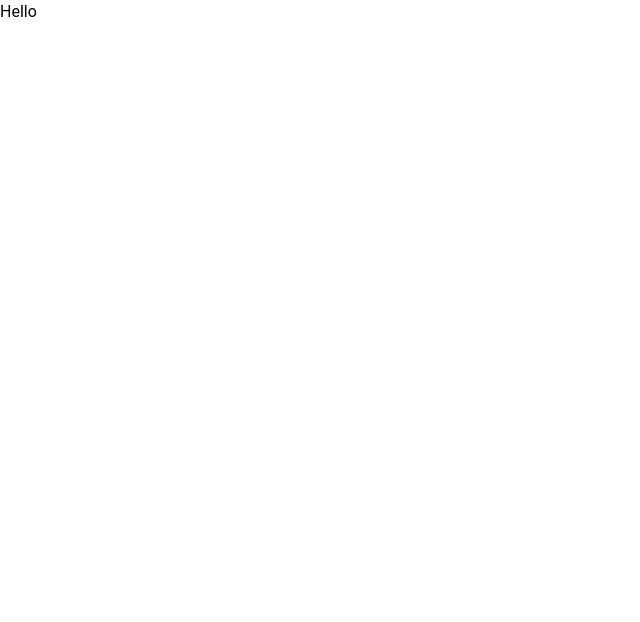
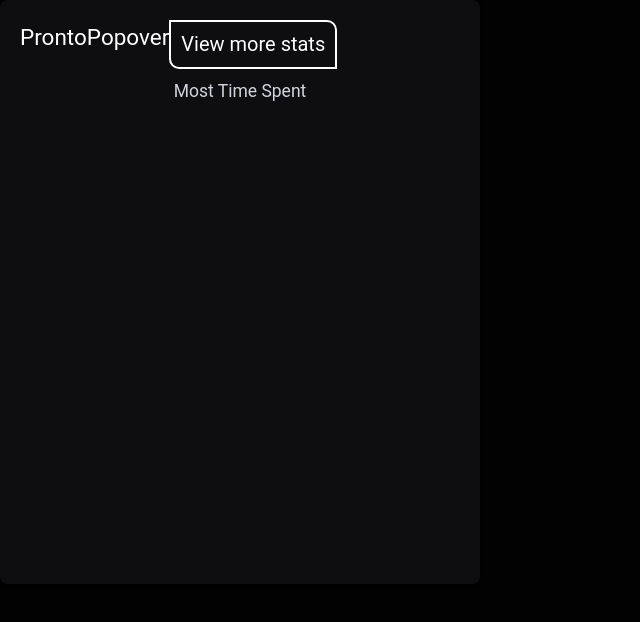
Before and after one commit to AlterHacks/pronto, a Vue app: page / in a window 1280 px wide. Shown: the top 622 px of the page, without its empty margins (0-640 px from the left). Built offline with nearby package versions, Linux system fonts and the light colour scheme.

Commit message:
add a bunch of stuff

```diff
--- a/src/ProntoDB.ts
+++ b/src/ProntoDB.ts
@@ -48,5 +48,22 @@ export class ProntoDB extends Dexie {
     }, {});
   }
 
-  getTopCategories() {}
+  async getTopCategories() {
+    const categoryTimes: { [keys: string]: number } = {};
+    for (const [category, hostnames] of Object.entries(categories)) {
+      const eligibleHosts = await this.hosts
+        .where("hostname")
+        .anyOf(hostnames)
+        .toArray();
+
+      let totalCategoryTime = 0;
+      eligibleHosts.forEach((hostEntry) => {
+        totalCategoryTime += hostEntry.totalTimeSpent;
+      });
+
+      categoryTimes[category] = totalCategoryTime;
+    }
+
+    return categoryTimes;
+  }
 }
--- a/src/components/CategoryPie.vue
+++ b/src/components/CategoryPie.vue
@@ -0,0 +1,80 @@
+<template>
+  <pie-chart
+    :chartdata="topSpent"
+    :options="{
+      responsive: true,
+      maintainAspectRatio: true,
+      aspectRatio: 1,
+      tooltips: {
+        callbacks: {
+          title: this.getTitle,
+          label: this.getLabel,
+        },
+      },
+      legend: {
+        display: false,
+      },
+    }"
+    :update="update"
+  />
+</template>
+
+<script lang="ts">
+import Vue from "vue";
+import PieChart from "@/components/PieChart.vue";
+import { ProntoDB } from "@/ProntoDB";
+import duration from "dayjs/plugin/duration";
+import relativeTime from "dayjs/plugin/relativeTime";
+import dayjs from "dayjs";
+import { ChartTooltipItem, ChartData } from "chart.js";
+
+dayjs.extend(duration);
+dayjs.extend(relativeTime);
+
+export default Vue.extend({
+  components: { PieChart },
+  props: {
+    colors: Array as () => string[],
+  },
+  data() {
+    return {
+      update: true,
+      topSpent: {
+        labels: [],
+        datasets: [
+          {
+            backgroundColor: "#f87979",
+            data: [40, 20],
+          },
+        ],
+      } as Chart.ChartData,
+    };
+  },
+  async mounted() {
+    const db = new ProntoDB();
+    const spent = await db.getTopCategories();
+    Vue.set(
+      this.topSpent,
+      "labels",
+      Object.entries(spent).map(([key, val]) => key)
+    );
+    Vue.set(
+      this.topSpent.datasets![0],
+      "data",
+      Object.entries(spent).map(([key, val]) => val)
+    );
+    Vue.set(this.topSpent.datasets![0], "backgroundColor", this.colors);
+    this.update = !this.update;
+  },
+  methods: {
+    getLabel(tooltipItem: ChartTooltipItem, data: ChartData) {
+      const rawUnix =
+        this.topSpent.datasets?.[0]?.data?.[tooltipItem.index!] || 0;
+      return dayjs.duration(rawUnix as number).humanize();
+    },
+    getTitle(tooltipItem: ChartTooltipItem[], data: ChartData) {
+      return data.labels?.[tooltipItem[0].index || 0];
+    },
+  },
+});
+</script>
--- /dev/null
+++ b/src/components/Dropdown.vue
@@ -0,0 +1,61 @@
+<template>
+  <div class="dropdown">
+    <button class="dropbtn">Dropdown</button>
+    <div class="dropdown-content">
+      <a href="#">Link 1</a>
+      <a href="#">Link 2</a>
+      <a href="#">Link 3</a>
+    </div>
+  </div>
+</template>
+
+<script lang="ts">
+import Vue from "vue";
+
+export default Vue.extend({});
+</script>
+
+<style scoped lang="postcss">
+/* Style The Dropdown Button */
+.dropbtn {
+  @apply bg-prontodark-700 text-white p-4 text-lg border-none cursor-pointer rounded-sm focus:outline-none;
+}
+
+/* The container <div> - needed to position the dropdown content */
+.dropdown {
+  @apply bg-prontodark-800 relative inline-block;
+}
+
+/* Dropdown Content (Hidden by Default) */
+.dropdown-content {
+  @apply bg-prontodark-700;
+  display: none;
+  position: absolute;
+  min-width: 160px;
+  box-shadow: 0px 8px 16px 0px rgba(0, 0, 0, 0.2);
+  z-index: 1;
+}
+
+/* Links inside the dropdown */
+.dropdown-content a {
+  color: white;
+  padding: 12px 16px;
+  text-decoration: none;
+  display: block;
+}
+
+/* Change color of dropdown links on hover */
+.dropdown-content a:hover {
+  @apply bg-prontodark-700;
+}
+
+/* Show the dropdown menu on hover */
+.dropdown:hover .dropdown-content {
+  display: block;
+}
+
+/* Change the background color of the dropdown button when the dropdown content is shown */
+.dropdown:hover .dropbtn {
+  @apply bg-prontodark-800;
+}
+</style>
--- /dev/null
+++ b/src/components/HBtn.vue
@@ -0,0 +1,21 @@
+<template>
+  <button class="btn-root">
+    <slot />
+  </button>
+</template>
+
+<style lang="postcss" scoped>
+.btn-root {
+  @apply border-white border-2 p-1 px-2 text-white rounded-tr-lg rounded-bl-lg transition-all relative justify-center items-center flex focus:outline-none;
+  background-image: transparent;
+}
+
+.btn-root:hover {
+  @apply bg-blue-200 text-black -translate-y-0.5 translate-x-0.5 transform;
+  box-shadow: 0 4px 18px 0 theme("colors.blue.400");
+}
+
+.btn-root:active {
+  @apply translate-y-0;
+}
+</style>
--- a/src/components/LineChart.vue
+++ b/src/components/LineChart.vue
@@ -30,7 +30,7 @@ export default Vue.extend({
     this.chartInst = new Chart(
       (this.$refs.chart as HTMLCanvasElement).getContext("2d")!,
       {
-        type: "line",
+        type: "scatter",
         data: this.chartdata,
         options: this.options,
       }
--- a/src/components/TimeSpentTrend.vue
+++ b/src/components/TimeSpentTrend.vue
@@ -15,6 +15,13 @@
       legend: {
         display: false,
       },
+      scales: {
+        yAxes: [
+          {
+            type: 'logarithmic',
+          },
+        ],
+      },
     }"
     :update="update"
   />
@@ -26,11 +33,30 @@ import LineChart from "@/components/LineChart.vue";
 import { ProntoDB } from "@/ProntoDB";
 import duration from "dayjs/plugin/duration";
 import relativeTime from "dayjs/plugin/relativeTime";
+import updateLocale from "dayjs/plugin/updateLocale";
 import dayjs from "dayjs";
-import { ChartTooltipItem, ChartData } from "chart.js";
+import { ChartTooltipItem, ChartData, ChartPoint } from "chart.js";
 
 dayjs.extend(duration);
 dayjs.extend(relativeTime);
+dayjs.extend(updateLocale);
+dayjs.updateLocale("en", {
+  relativeTime: {
+    future: "in %s",
+    past: "%s ago",
+    s: "%d seconds",
+    m: "a minute",
+    mm: "%d minutes",
+    h: "an hour",
+    hh: "%d hours",
+    d: "a day",
+    dd: "%d days",
+    M: "a month",
+    MM: "%d months",
+    y: "a year",
+    yy: "%d years",
+  },
+});
 
 export default Vue.extend({
   components: { LineChart },
@@ -61,7 +87,7 @@ export default Vue.extend({
       month: 2.628e6,
       year: 3.154e7,
     };
-    const selectedRange = 20000; // ranges[this.range];
+    const selectedRange = 100000; // ranges[this.range];
     const granularity = 100;
 
     const step = selectedRange / granularity;
@@ -74,7 +100,10 @@ export default Vue.extend({
     };
 
     const mappedData: {
-      [host: string]: number[];
+      [host: string]: {
+        x: number;
+        y: number;
+      }[];
     } = {};
     for (let i = 0; i < granularity; i++) {
       const spent = await db.getTopSpentBetween(
@@ -84,9 +113,14 @@ export default Vue.extend({
 
       Object.keys(spent).forEach((key) => {
         if (!mappedData[key]) mappedData[key] = [];
-        mappedData[key].push(spent[key]);
+        mappedData[key].push({
+          x: Date.now() - step * 1000 * i,
+          y: spent[key],
+        });
       });
     }
+
+    console.log(mappedData);
 
     Object.keys(mappedData).forEach((key, i) => {
       lineConfig.datasets?.push({
@@ -96,7 +130,8 @@ export default Vue.extend({
         data: mappedData[key],
         pointRadius: 5,
         pointBackgroundColor: this.colors[i % this.colors.length],
-        lineTension: 0.8,
+        lineTension: 0,
+        showLine: true,
       });
     });
     Vue.set(this.topSpent, "datasets", lineConfig.datasets);
@@ -105,8 +140,10 @@ export default Vue.extend({
   methods: {
     getLabel(tooltipItem: ChartTooltipItem, data: ChartData) {
       const rawUnix =
-        this.topSpent.datasets?.[0]?.data?.[tooltipItem.index!] || 0;
-      return dayjs.duration(rawUnix as number).humanize();
+        (data.datasets?.[tooltipItem.datasetIndex || 0]?.data?.[
+          tooltipItem.index!
+        ] as ChartPoint)?.y || 0;
+      return dayjs.duration(rawUnix as number).humanize(false);
     },
     getTitle(tooltipItem: ChartTooltipItem[], data: ChartData) {
       return data.datasets?.[tooltipItem[0].datasetIndex || 0].label;
--- a/src/options/App.vue
+++ b/src/options/App.vue
@@ -12,6 +12,19 @@
         </h3>
         <time-spent-trend :colors="colors" range="day" />
       </paper>
+      <paper class="col-span-2">
+        <h3 class="text-sm text-gray-300 mb-4 text-center">
+          Time Spent Over Time
+        </h3>
+        <time-spent-trend :colors="colors" range="day" />
+      </paper>
+      <paper class="">
+        <h3 class="text-sm text-gray-300 mb-4 text-center">
+          Most Time Spent in Different Categories
+        </h3>
+        <category-pie :colors="colors" />
+      </paper>
+      <dropdown></dropdown>
     </div>
   </div>
 </template>
@@ -21,6 +34,8 @@ import Vue from "vue";
 import Paper from "@/components/Paper.vue";
 import TimeSpentPie from "@/components/TimeSpentPie.vue";
 import TimeSpentTrend from "@/components/TimeSpentTrend.vue";
+import CategoryPie from "@/components/CategoryPie.vue";
+import Dropdown from "@/components/Dropdown.vue";
 
 export default Vue.extend({
   name: "App",
@@ -40,7 +55,7 @@ export default Vue.extend({
       ],
     };
   },
-  components: { Paper, TimeSpentPie, TimeSpentTrend },
+  components: { Paper, TimeSpentPie, TimeSpentTrend, CategoryPie, Dropdown },
 });
 </script>
 
--- a/src/popup/App.vue
+++ b/src/popup/App.vue
@@ -1,18 +1,63 @@
 <template>
-  <h1>Hello</h1>
+  <paper>
+    <div class="flex align-middle">
+      <h1 class="text-lg">ProntoPopover</h1>
+      <h-btn @click.native="optionsButtonClick" class="mb-2"
+        >View more stats</h-btn
+      >
+    </div>
+    <h3 class="text-sm text-gray-300 mb-4 text-center">Most Time Spent</h3>
+    <time-spent-pie :colors="colors" />
+  </paper>
 </template>
 
 <script lang="ts">
+import HBtn from "@/components/HBtn.vue";
+import Paper from "@/components/Paper.vue";
+import TimeSpentPie from "@/components/TimeSpentPie.vue";
+
 import Vue from "vue";
 export default Vue.extend({
   name: "App",
-  components: {},
+  data() {
+    return {
+      colors: [
+        "#355070ff",
+        "#6d597aff",
+        "#b56576ff",
+        "#e56b6fff",
+        "#eaac8bff",
+        "#cdb4dbff",
+        "#ffc8ddff",
+        "#ffafccff",
+        "#bde0feff",
+        "#a2d2ffff",
+      ],
+    };
+  },
+  components: { Paper, TimeSpentPie, HBtn },
+  methods: {
+    optionsButtonClick() {
+      chrome.tabs.create({ url: "options.html" });
+    },
+  },
 });
 </script>
 
-<style>
+<style lang="postcss">
 html {
-  width: 400px;
-  height: 400px;
+  @apply w-96 h-96;
+}
+
+body {
+  @apply w-full h-full;
+}
+
+html {
+  @apply font-sans text-xl;
+}
+
+.dark {
+  @apply text-white bg-prontodark-900;
 }
 </style>
```
Also changed, not shown: src/background.ts (+10 -6 lines).
